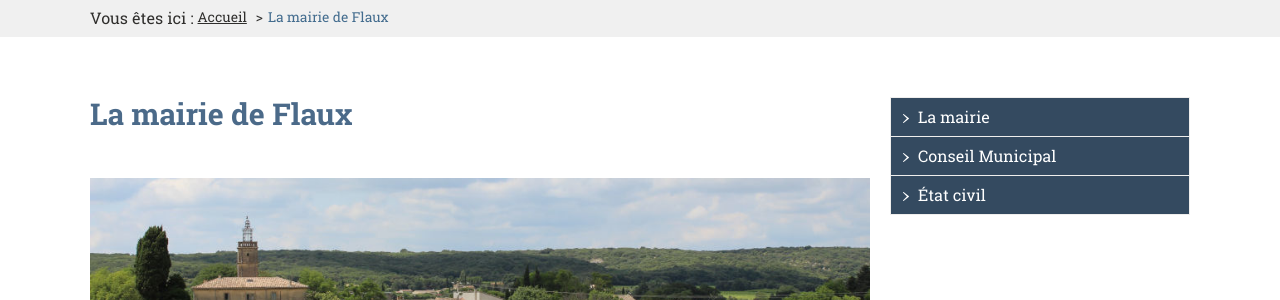
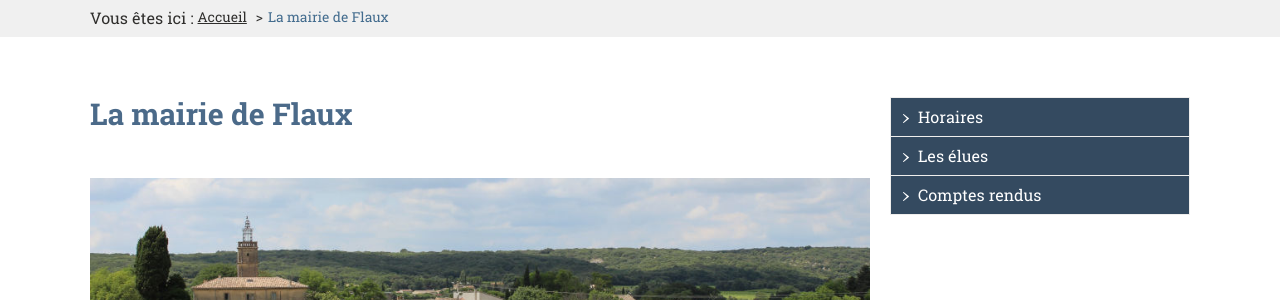
Before and after one commit to Flaux-Village/flaux-village.github.io, a Jekyll site: the page built from mairie.md, in a window 1280 px wide. Shown: the part 230-530 px from the top of the page. Built offline with Jekyll 4.4.1, drawn with Linux system fonts in a browser that asks for light colours; our own code applies the rules of GitHub Pages for plain Markdown files.

Commit message:
Update mairie.md
Secondary menu modifs

```diff
--- a/mairie.md
+++ b/mairie.md
@@ -7,12 +7,12 @@ titre_page: La mairie de Flaux
 illustration: /assets/illustrations/940_250_Flauxbanner4_3596.jpg
 description_illustration: Mairie de Flaux.
 menu_secondaire:
-- titre: La mairie
+- titre: Horaires
   addresse: /mairie.html
-- titre: Conseil Municipal
-  addresse: /conseil.html
-- titre: État civil
-  addresse: /civil.html
+- titre: Les élues
+  addresse: /elus.html
+- titre: Comptes rendus
+  addresse: /comptes.html
 ---
 
 # Nous contacter
```
